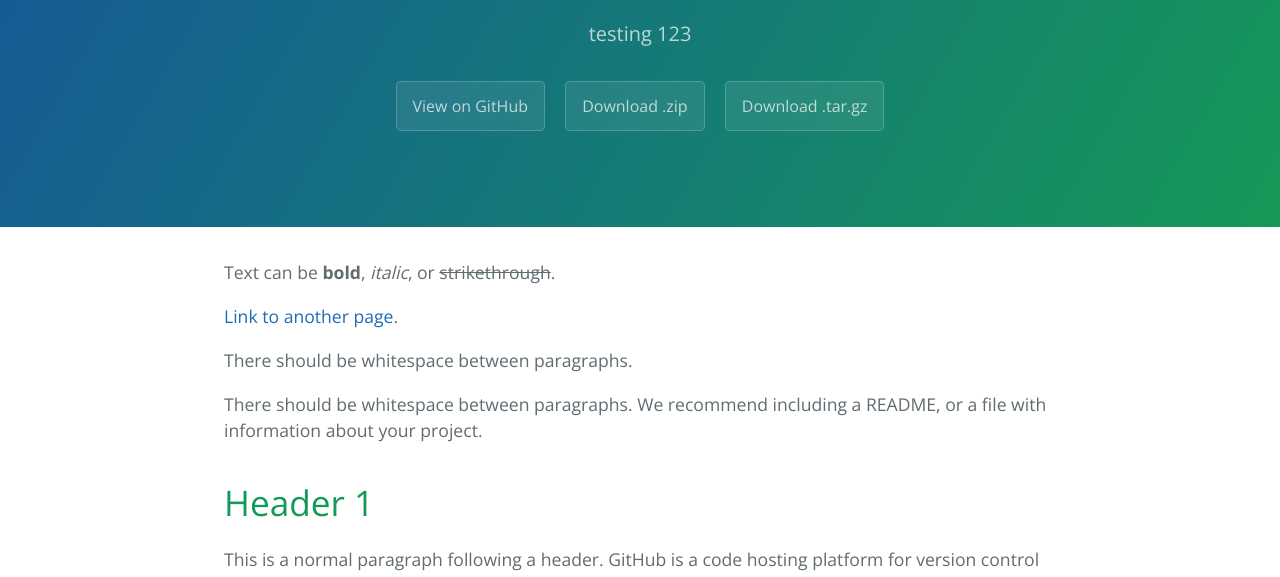
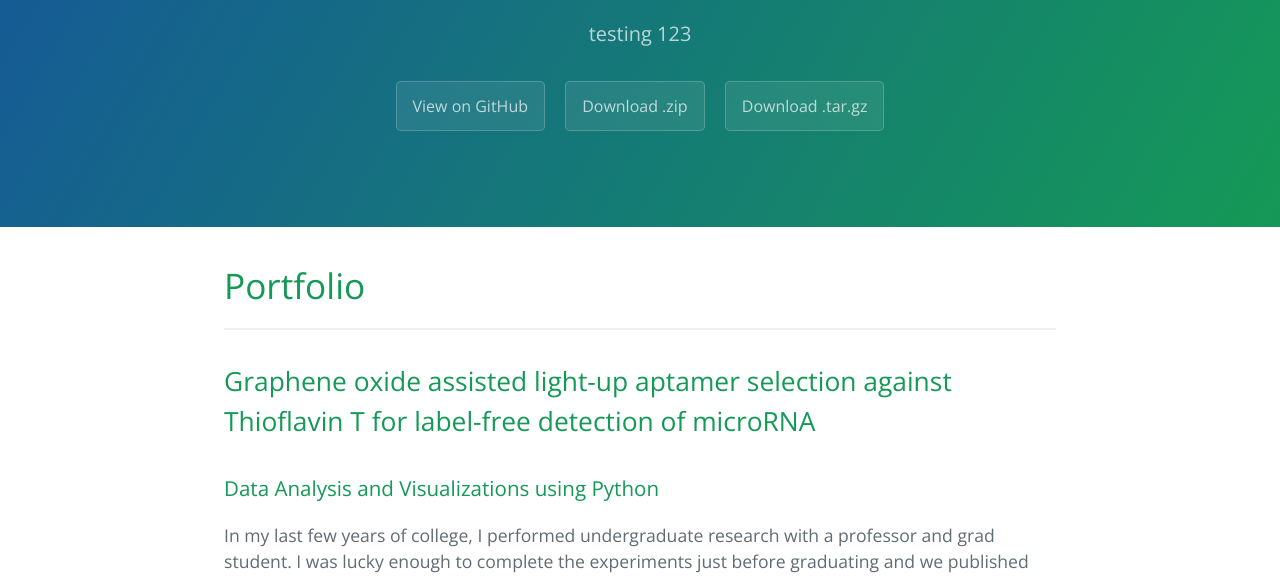
Before and after one commit to vghielme/cayman_portfolio_v2, a Jekyll site: the page built from index.md, in a window 1280 px wide and 1400 px high, scrolled down 221 px. Shown: the top 577 px of the window. Built offline with Jekyll 4.4.1, drawn with Linux system fonts in a browser that asks for light colours; our own code applies the rules of GitHub Pages for plain Markdown files; some of the changed text lies outside the part shown.

Commit message:
adding research project

````diff
--- a/index.md
+++ b/index.md
@@ -2,122 +2,15 @@
 layout: default
 ---
 
-Text can be **bold**, _italic_, or ~~strikethrough~~.
+# Portfolio
+---
+## Graphene oxide assisted light-up aptamer selection against Thioflavin T for label-free detection of microRNA
 
-[Link to another page](./another-page.html).
-
-There should be whitespace between paragraphs.
-
-There should be whitespace between paragraphs. We recommend including a README, or a file with information about your project.
-
-# Header 1
-
-This is a normal paragraph following a header. GitHub is a code hosting platform for version control and collaboration. It lets you and others work together on projects from anywhere.
-
-## Header 2
-
-> This is a blockquote following a header.
->
-> When something is important enough, you do it even if the odds are not in your favor.
-
-### Header 3
-
-```js
-// Javascript code with syntax highlighting.
-var fun = function lang(l) {
-  dateformat.i18n = require('./lang/' + l)
-  return true;
-}
-```
-
-```ruby
-# Ruby code with syntax highlighting
-GitHubPages::Dependencies.gems.each do |gem, version|
-  s.add_dependency(gem, "= #{version}")
-end
-```
-
-#### Header 4
-
-*   This is an unordered list following a header.
-*   This is an unordered list following a header.
-*   This is an unordered list following a header.
-
-##### Header 5
-
-1.  This is an ordered list following a header.
-2.  This is an ordered list following a header.
-3.  This is an ordered list following a header.
-
-###### Header 6
-
-| head1        | head two          | three |
-|:-------------|:------------------|:------|
-| ok           | good swedish fish | nice  |
-| out of stock | good and plenty   | nice  |
-| ok           | good `oreos`      | hmm   |
-| ok           | good `zoute` drop | yumm  |
-
-### There's a horizontal rule below this.
-
-* * *
-
-### Here is an unordered list:
-
-*   Item foo
-*   Item bar
-*   Item baz
-*   Item zip
-
-### And an ordered list:
-
-1.  Item one
-1.  Item two
-1.  Item three
-1.  Item four
-
-### And a nested list:
-
-- level 1 item
-  - level 2 item
-  - level 2 item
-    - level 3 item
-    - level 3 item
-- level 1 item
-  - level 2 item
-  - level 2 item
-  - level 2 item
-- level 1 item
-  - level 2 item
-  - level 2 item
-- level 1 item
-
-### Small image
-
-![Octocat](https://github.githubassets.com/images/icons/emoji/octocat.png)
-
-### Large image
-
-![Branching](https://guides.github.com/activities/hello-world/branching.png)
+### Data Analysis and Visualizations using Python
+In my last few years of college, I performed undergraduate research with a professor and grad student. I was lucky enough to complete the experiments just before graduating and we published the paper about a year later. The full article can be found [here](https://www.nature.com/articles/s41598-021-83640-z#Tab1).
+<center><img src="images/aptamer article fig 3.png"/></center>
 
 
-### Definition lists can be used with HTML syntax.
 
-<dl>
-<dt>Name</dt>
-<dd>Godzilla</dd>
-<dt>Born</dt>
-<dd>1952</dd>
-<dt>Birthplace</dt>
-<dd>Japan</dd>
-<dt>Color</dt>
-<dd>Green</dd>
-</dl>
 
-```
-Long, single-line code blocks should not wrap. They should horizontally scroll if they are too long. This line should be long enough to demonstrate this.
-```
-
-```
-The final element.
-```
+---
````
